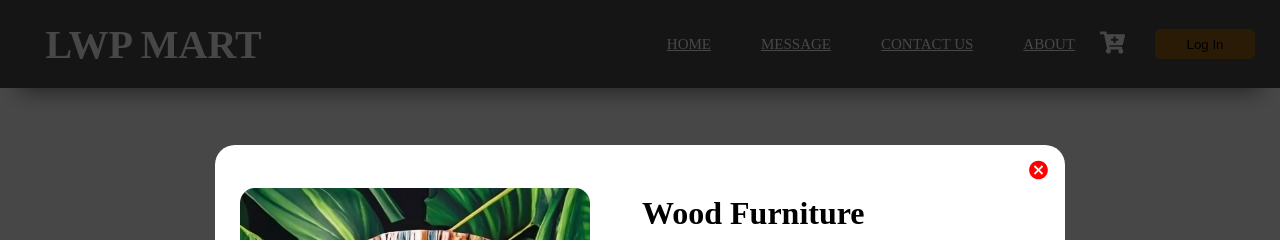
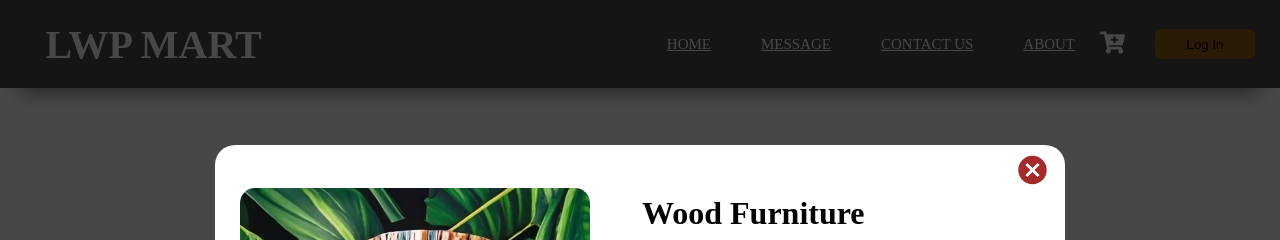
Before and after one commit to KLNCL/LWP_MART_CLIENT, a React (Vite) app: page /product-view in a window 1280 px wide. Shown: the top 240 px of the page. Built offline with nearby package versions, Linux system fonts and the light colour scheme.

Commit message:
product wiew updatae

```diff
--- a/src/Component/ProductView/ProductView.jsx
+++ b/src/Component/ProductView/ProductView.jsx
@@ -10,7 +10,7 @@ export default function ProductView(props) {
             <div className="card">
                 <div className="top">
                     <div style={{ display: "flex", width: "100%", justifyContent: "flex-end" }}>
-                        <IoMdCloseCircle onClick={() => props.closeProductViewPopupWindow()} size={28} color='red' style={{ paddingRight: "5px", marginTop: "5px", cursor: "pointer" }} />
+                        <IoMdCloseCircle onClick={() => props.closeProductViewPopupWindow()} size={40} color='Brown' style={{ paddingRight: "5px", marginTop: "5px", cursor: "pointer" }} />
                     </div>
                 </div>
                 <div className="body">
```
